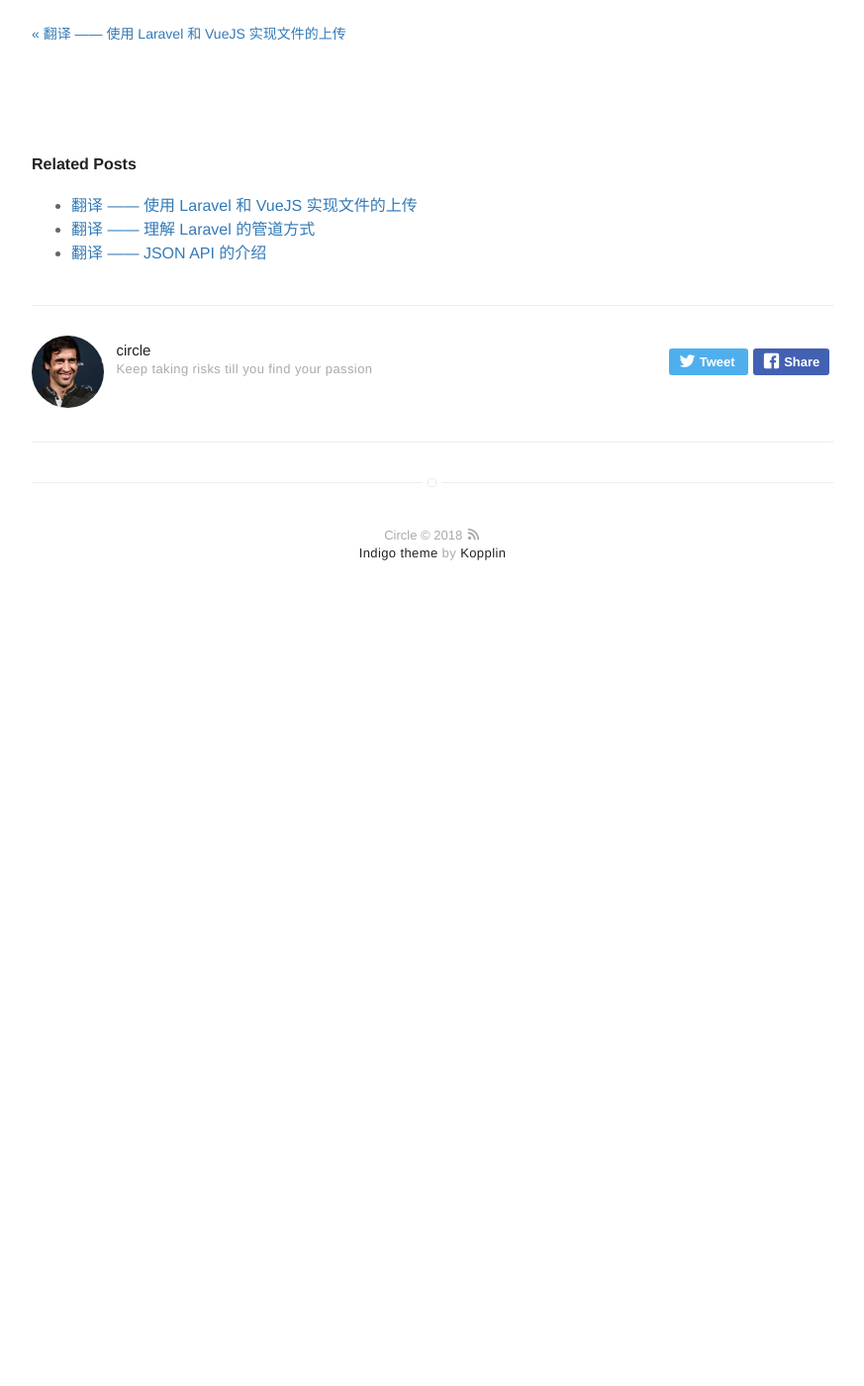
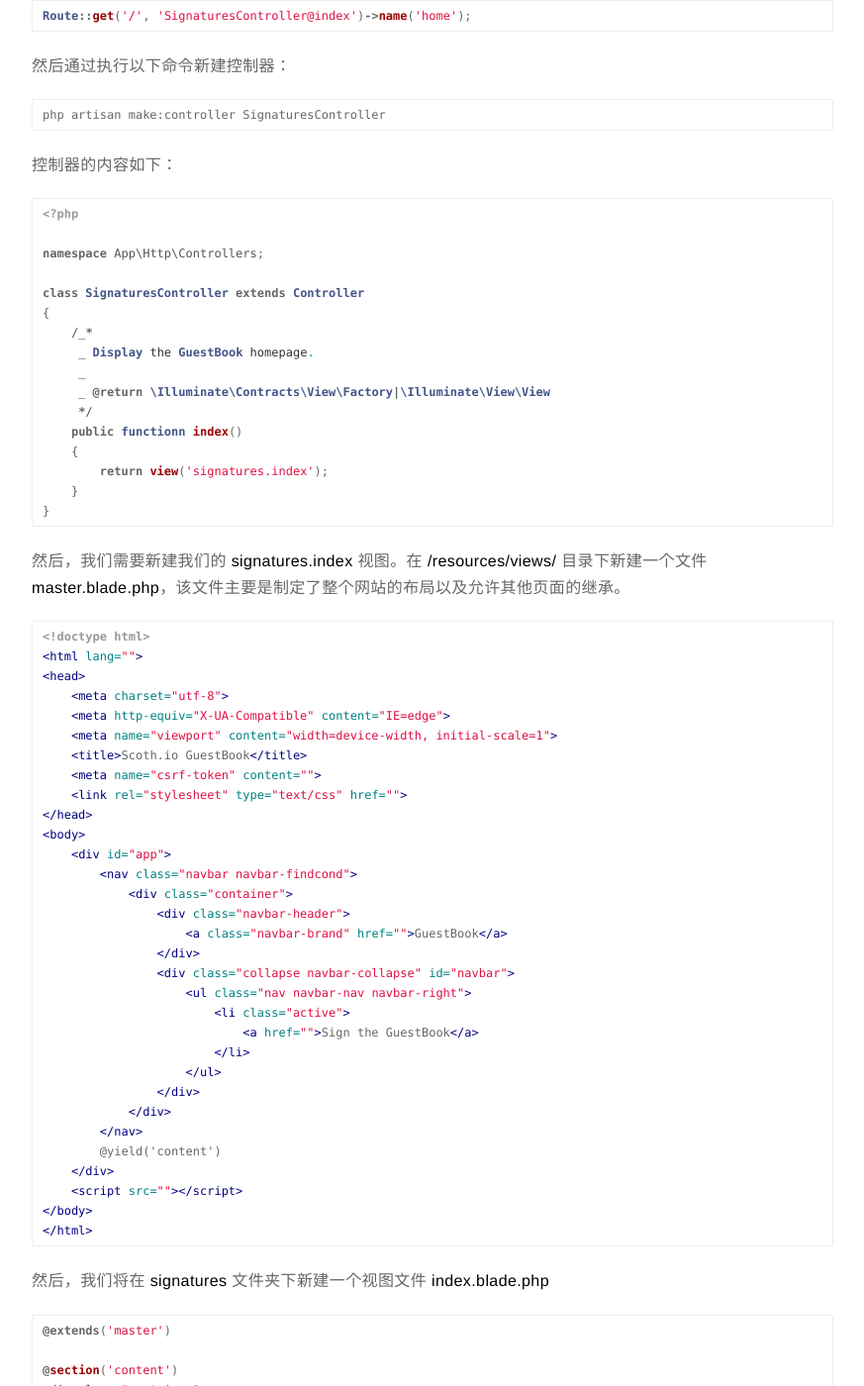
Before and after one commit to rust17/blog, a Jekyll site: the page built from _posts/2018-11-27-translation-Build-a-Guestbook-with-Laravel-and-Vue.js.markdown, in a window 1280 px wide and 1400 px high, scrolled down 9431 px. Shown: the whole window at 99% size, without its empty margins (203-1076 px from the left). Built offline with Jekyll 4.4.1, drawn with Linux system fonts in a browser that asks for light colours; comment, search, counter and statistics services are not loaded; before the commit the page ends 10061 px from its top, so only the background shows below that; some of the changed text lies outside the part shown.

Commit message:
update translation-Build-a-Guestbook-with-Laravel-and-Vue.js

````diff
--- a/_posts/2018-11-27-translation-Build-a-Guestbook-with-Laravel-and-Vue.js.markdown
+++ b/_posts/2018-11-27-translation-Build-a-Guestbook-with-Laravel-and-Vue.js.markdown
@@ -420,6 +420,101 @@ public function getAvatarAttribute()
 
 ### 前端搭建
 
+目前为止，我们已经差不多完成了后端的工作，剩下的就是将后端与前端连接起来。
+
+#### 建立首页
+
+GET:/ 这个路由是我们的留言板入口，主要是负责渲染首页。
+
+routes/web.php:
+
+```php
+Route::get('/', 'SignaturesController@index')->name('home');
+```
+
+然后通过执行以下命令新建控制器：
+
+```shell
+php artisan make:controller SignaturesController
+```
+
+控制器的内容如下：
+
+```php
+<?php
+
+namespace App\Http\Controllers;
+
+class SignaturesController extends Controller
+{
+    /_*
+     _ Display the GuestBook homepage.
+     _
+     _ @return \Illuminate\Contracts\View\Factory|\Illuminate\View\View
+     */
+    public functionn index()
+    {
+        return view('signatures.index');
+    }
+}
+```
+
+然后，我们需要新建我们的 **signatures.index** 视图。在 **/resources/views/** 目录下新建一个文件 **master.blade.php**，该文件主要是制定了整个网站的布局以及允许其他页面的继承。
+
+```php
+<!doctype html>
+<html lang="{{ app()->getLocale() }}">
+<head>
+    <meta charset="utf-8">
+    <meta http-equiv="X-UA-Compatible" content="IE=edge">
+    <meta name="viewport" content="width=device-width, initial-scale=1">
+    <title>Scoth.io GuestBook</title>
+    <meta name="csrf-token" content="{{ csrf_token() }}">
+    <link rel="stylesheet" type="text/css" href="{{ mix('css/app.css') }}">
+</head>
+<body>
+    <div id="app">
+        <nav class="navbar navbar-findcond">
+            <div class="container">
+                <div class="navbar-header">
+                    <a class="navbar-brand" href="{{ route('home') }}">GuestBook</a>
+                </div>
+                <div class="collapse navbar-collapse" id="navbar">
+                    <ul class="nav navbar-nav navbar-right">
+                        <li class="active">
+                            <a href="{{ route('sign') }}">Sign the GuestBook</a>
+                        </li>
+                    </ul>
+                </div>
+            </div>
+        </nav>
+        @yield('content')
+    </div>
+    <script src="{{ mix('js/app.js') }}"></script>
+</body>
+</html>
+```
+
+然后，我们将在 **signatures** 文件夹下新建一个视图文件 **index.blade.php**
+
+```php
+@extends('master')
+
+@section('content')
+<div class="container">
+    <div class="row">
+        <div class="col-md-12">
+            <signatures></signatures>
+        </div>
+    </div>
+</div>
+@endsection
+```
+
+#### 建立签名新增页面
+
+
+
 
 ---
 原文地址：[https://scotch.io/tutorials/build-a-guestbook-with-laravel-and-vuejs](https://scotch.io/tutorials/build-a-guestbook-with-laravel-and-vuejs)
````
